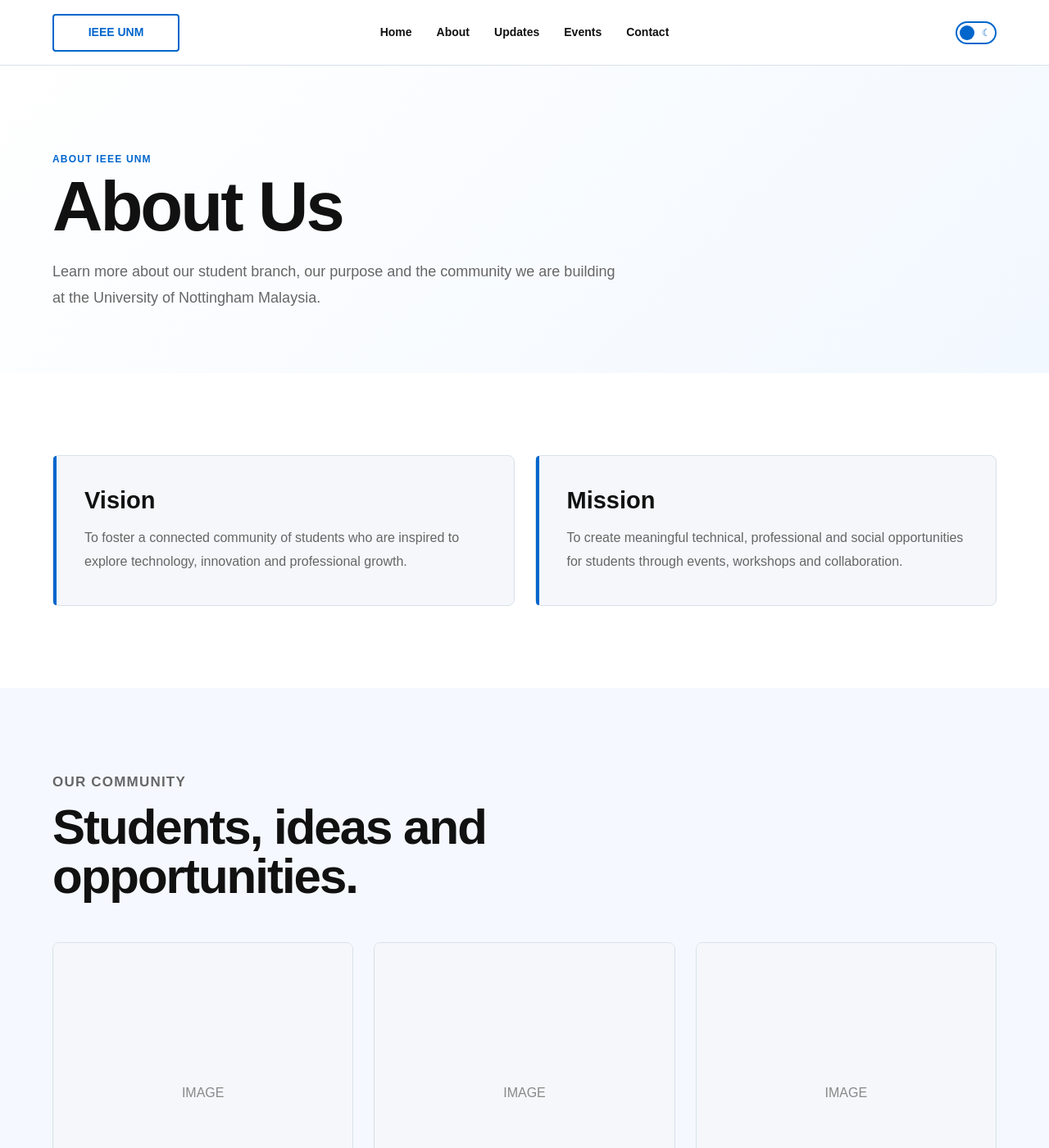
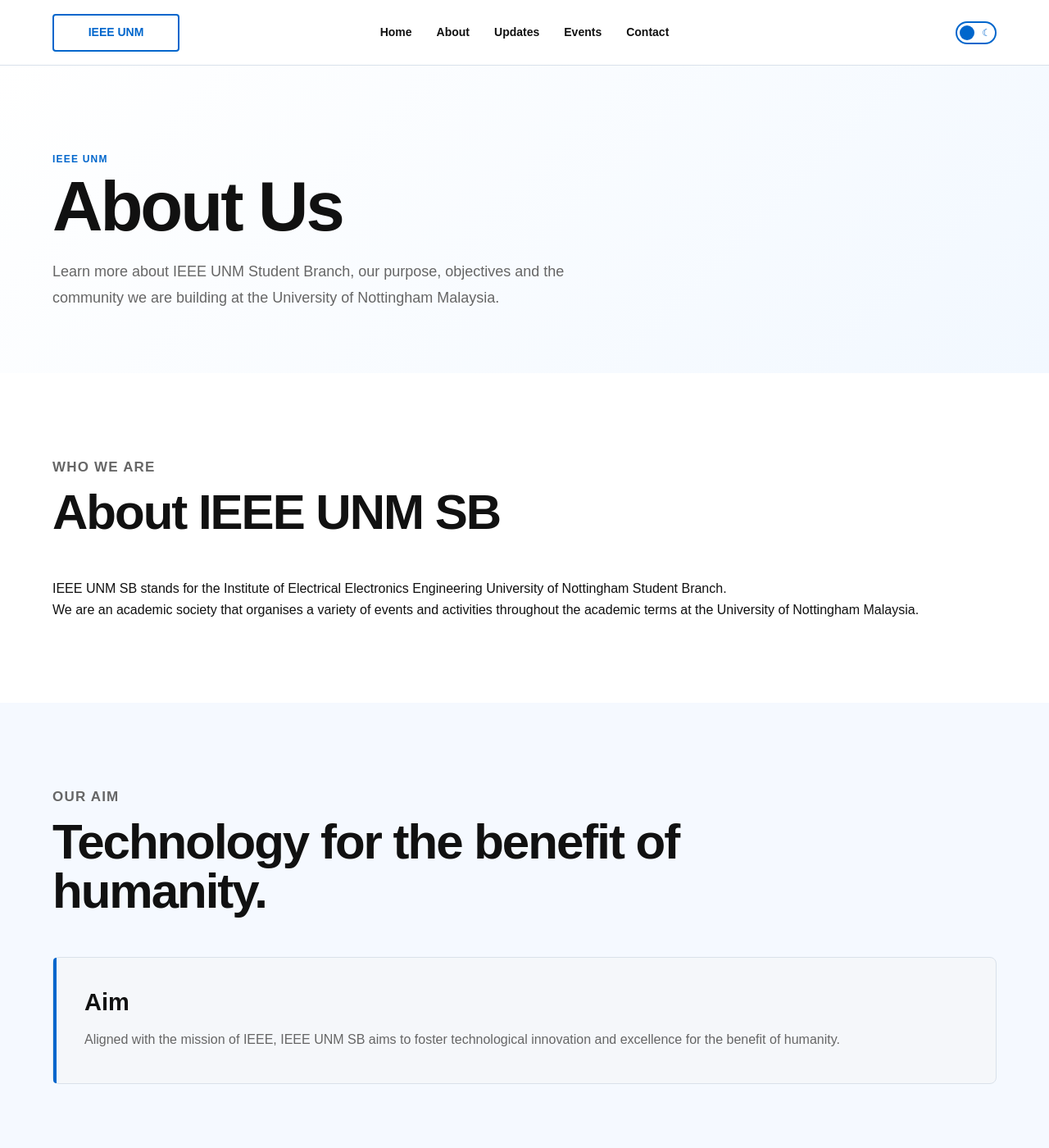
Before and after one commit to Tofu06/IEEE_UNM_websitetest, a Jekyll site: the page built from about.html, in a window 1280 px wide and 1400 px high. Shown: the whole window at 82% size. Built offline with Jekyll 4.4.1, drawn with Linux system fonts in a browser that asks for light colours; some of the changed text lies outside the part shown.

Commit message:
Added about page

```diff
--- a/about.html
+++ b/about.html
@@ -6,62 +6,234 @@
 
 <section class="page-header">
     <div class="container">
-        <p class="eyebrow">ABOUT IEEE UNM</p>
+        <p class="eyebrow">IEEE UNM</p>
+
         <h1>About Us</h1>
+
         <p>
-            Learn more about our student branch, our purpose and the community
-            we are building at the University of Nottingham Malaysia.
+            Learn more about IEEE UNM Student Branch, our purpose,
+            objectives and the community we are building at the
+            University of Nottingham Malaysia.
         </p>
     </div>
 </section>
 
+
 <section class="section">
     <div class="container">
+
+        <div class="section-heading">
+            <p class="eyebrow">WHO WE ARE</p>
+
+            <h2>About IEEE UNM SB</h2>
+        </div>
+
+        <div class="about-content">
+
+            <p>
+                IEEE UNM SB stands for the Institute of Electrical
+                Electronics Engineering University of Nottingham
+                Student Branch.
+            </p>
+
+            <p>
+                We are an academic society that organises a variety
+                of events and activities throughout the academic terms
+                at the University of Nottingham Malaysia.
+            </p>
+
+        </div>
+
+    </div>
+</section>
+
+
+<section class="section section-blue">
+    <div class="container">
+
+        <div class="section-heading">
+            <p class="eyebrow">OUR AIM</p>
+
+            <h2>Technology for the benefit of humanity.</h2>
+        </div>
+
+        <div class="text-block">
+            <h2>Aim</h2>
+
+            <p>
+                Aligned with the mission of IEEE, IEEE UNM SB aims
+                to foster technological innovation and excellence
+                for the benefit of humanity.
+            </p>
+        </div>
+
+    </div>
+</section>
+
+
+<section class="section">
+    <div class="container">
+
+        <div class="section-heading">
+            <p class="eyebrow">OUR OBJECTIVES</p>
+
+            <h2>What we strive to achieve.</h2>
+        </div>
+
+        <div class="activity-grid">
+
+            <article class="activity-card">
+                <div class="icon-placeholder">
+                    01
+                </div>
+
+                <h3>Networking</h3>
+
+                <p>
+                    Provide a networking platform for electrical
+                    and electronics engineers.
+                </p>
+            </article>
+
+
+            <article class="activity-card">
+                <div class="icon-placeholder">
+                    02
+                </div>
+
+                <h3>Professionalism</h3>
+
+                <p>
+                    Nurture a mindset of professionalism and
+                    innovative thinking.
+                </p>
+            </article>
+
+
+            <article class="activity-card">
+                <div class="icon-placeholder">
+                    03
+                </div>
+
+                <h3>Technical &amp; Soft Skills</h3>
+
+                <p>
+                    Sharpen the technical and soft skills of
+                    members to better prepare them for industry.
+                </p>
+            </article>
+
+
+            <article class="activity-card">
+                <div class="icon-placeholder">
+                    04
+                </div>
+
+                <h3>Volunteerism</h3>
+
+                <p>
+                    Nurture volunteerism and support impactful
+                    humanitarian activities at community or
+                    local level.
+                </p>
+            </article>
+
+        </div>
+
+    </div>
+</section>
+
+
+<section class="section section-blue">
+    <div class="container">
+
+        <div class="section-heading">
+            <p class="eyebrow">OUR VISION &amp; MISSION</p>
+
+            <h2>Growing together through engineering.</h2>
+        </div>
+
         <div class="two-column">
+
             <div class="text-block">
+
                 <h2>Vision</h2>
+
                 <p>
-                    To foster a connected community of students who are inspired
-                    to explore technology, innovation and professional growth.
+                    To create a rapport community that fosters
+                    great teamwork and inspires lifelong learning
+                    in the field of Electrical and Electronic
+                    Engineering.
                 </p>
+
             </div>
 
+
             <div class="text-block">
+
                 <h2>Mission</h2>
+
                 <p>
-                    To create meaningful technical, professional and social
-                    opportunities for students through events, workshops and collaboration.
+                    IEEE UNM SB organises participant-centred
+                    events and activities that benefit participants
+                    in their professional and personal development.
                 </p>
+
             </div>
+
         </div>
+
     </div>
 </section>
 
 <section class="section section-blue">
     <div class="container">
+
         <div class="section-heading">
             <p class="eyebrow">OUR COMMUNITY</p>
+
             <h2>Students, ideas and opportunities.</h2>
         </div>
 
         <div class="team-grid">
+
             <div class="profile-card">
-                <div class="profile-image">IMAGE</div>
+                <div class="profile-image">
+                    IMAGE
+                </div>
+
                 <h3>Advisor</h3>
-                <p>Faculty Advisor</p>
+
+                <p>
+                    Faculty Advisor
+                </p>
             </div>
 
             <div class="profile-card">
-                <div class="profile-image">IMAGE</div>
+                <div class="profile-image">
+                    IMAGE
+                </div>
+
                 <h3>Executive Committee</h3>
-                <p>Student Leadership Team</p>
+
+                <p>
+                    Student Leadership Team
+                </p>
             </div>
 
             <div class="profile-card">
-                <div class="profile-image">IMAGE</div>
+                <div class="profile-image">
+                    IMAGE
+                </div>
+
                 <h3>Members</h3>
-                <p>IEEE UNM Community</p>
+
+                <p>
+                    IEEE UNM Community
+                </p>
             </div>
+
         </div>
+
     </div>
 </section>
```
